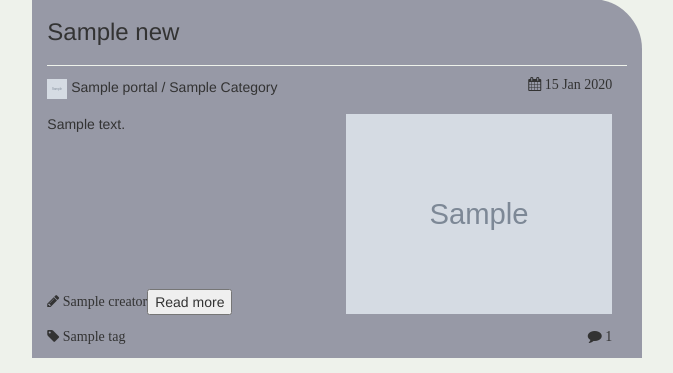
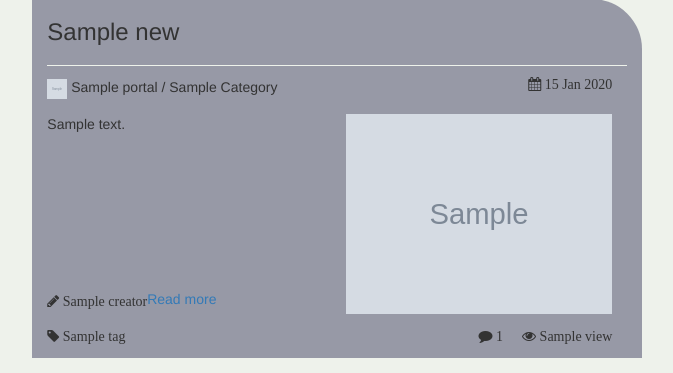
Before and after one commit to JordanKergoat/GuildPortal, a Django app: template templates/SuperPortal/index.html in a window 1280 px wide. Shown: the part 559-932 px from the top of the page, without its empty margins (196-869 px from the left). Run offline with Django 3.2, Linux system fonts and the light colour scheme; the template is opened without the code that fills it: most values are stand-ins (such as "Sample title", 1, 10 or a date in 2020); grey boxes marked "Sample" are stand-in pictures; some libraries are stand-ins or nearby versions.

Commit message:
no message

```diff
--- a/SuperPortal/static/SuperPortal/css/news.css
+++ b/SuperPortal/static/SuperPortal/css/news.css
@@ -1,6 +1,7 @@
 
 .news {
     margin-top: 15px;
+    margin-bottom: 15px;
     background-color: #9799A6;
     border:solid 0px #000000;
     -webkit-border-top-right-radius: 50px;
@@ -31,12 +32,17 @@
     overflow: hidden;
     whitespace: no-wrap;
     padding-bottom: 20px;
+    margin-bottom: 10px;
+}
+
+#news-author {
+    padding-top: 5px;
 }
 
 /* News image should be 19/6 ratio */
 /* Max size expected 356 / 200 */
 
-@media screen and (min-width: 0px) and (max-width: 768px) {
+@media screen and (min-width: 0px) and (max-width: 1199px) {
 
     #news-img img {
         width: 100%;
@@ -75,7 +81,6 @@
 
     #news-description #news-description-content {
         height: 165px;
-        margin-bottom: 10px;
     }
 
     #news-description #news-description-footer {
--- a/templates/SuperPortal/news_template.html
+++ b/templates/SuperPortal/news_template.html
@@ -19,20 +19,24 @@
             </div>
             <div id="news-description-footer">
                 <i id="news-author" class="fa fa-pencil"> {{ news.creator }}</i>
-                <input id="news-read-more" type="button" value="{% trans 'Read more' %}" class="pull-right">
+                <a id="news-read-more" href="{{ news.get_absolute_url }}" class="pull-right">{% trans 'Read more' %}</a>
             </div>
         </div>
         <div id="news-img" class="pull-right visible-lg">
             <img class="news-img" src="{{ news.news_image.url }}">
         </div>
-{#        <div id="news-img" class="col-xs-12 hidden-lg">#}
-{#            <img class="news-img" src="{{ news.news_image.url }}">#}
-{#        </div>#}
-{#        <div id="news-description" class="col-xs-12 hidden-lg">#}
-{#            {{ news.content|slice:":200"|add:'...' }}#}
-{#            <i id="news-author" class="fa fa-pencil"> {{ news.creator }}</i>#}
-{#            <input id="news-read-more" type="button" value="{% trans 'Read more' %}">#}
-{#        </div>#}
+        <div id="news-img" class="col-xs-12 hidden-lg">
+            <img class="news-img" src="{{ news.news_image.url }}">
+        </div>
+        <div id="news-description" class="col-xs-12 hidden-lg">
+            <div id="news-description-content">
+                {{ news.content }}
+            </div>
+            <div id="news-description-footer">
+                <i id="news-author" class="fa fa-pencil"> {{ news.creator }}</i>
+                <a id="news-read-more" href="{{ news.get_absolute_url }}" class="pull-right btn btn-default">{% trans 'Read more' %}</a>
+            </div>
+        </div>
 
     </div>
     <div id="news-tag" class="col-xs-12">
@@ -45,7 +49,8 @@
                 {% endif %}
             {% endfor %}
         </i>
-        <i id="news-comment" class="fa fa-comment pull-right"> {{news.commentnews_set.all|length}}</i>
+        <i id="news-comment" class="fa fa-eye pull-right"> {{ news.view }}</i>
+        <i id="news-comment" class="fa fa-comment pull-right"> {{ news.commentnews_set.all|length }}</i>
     </div>
 
 {#    <h3></h3>#}
```
